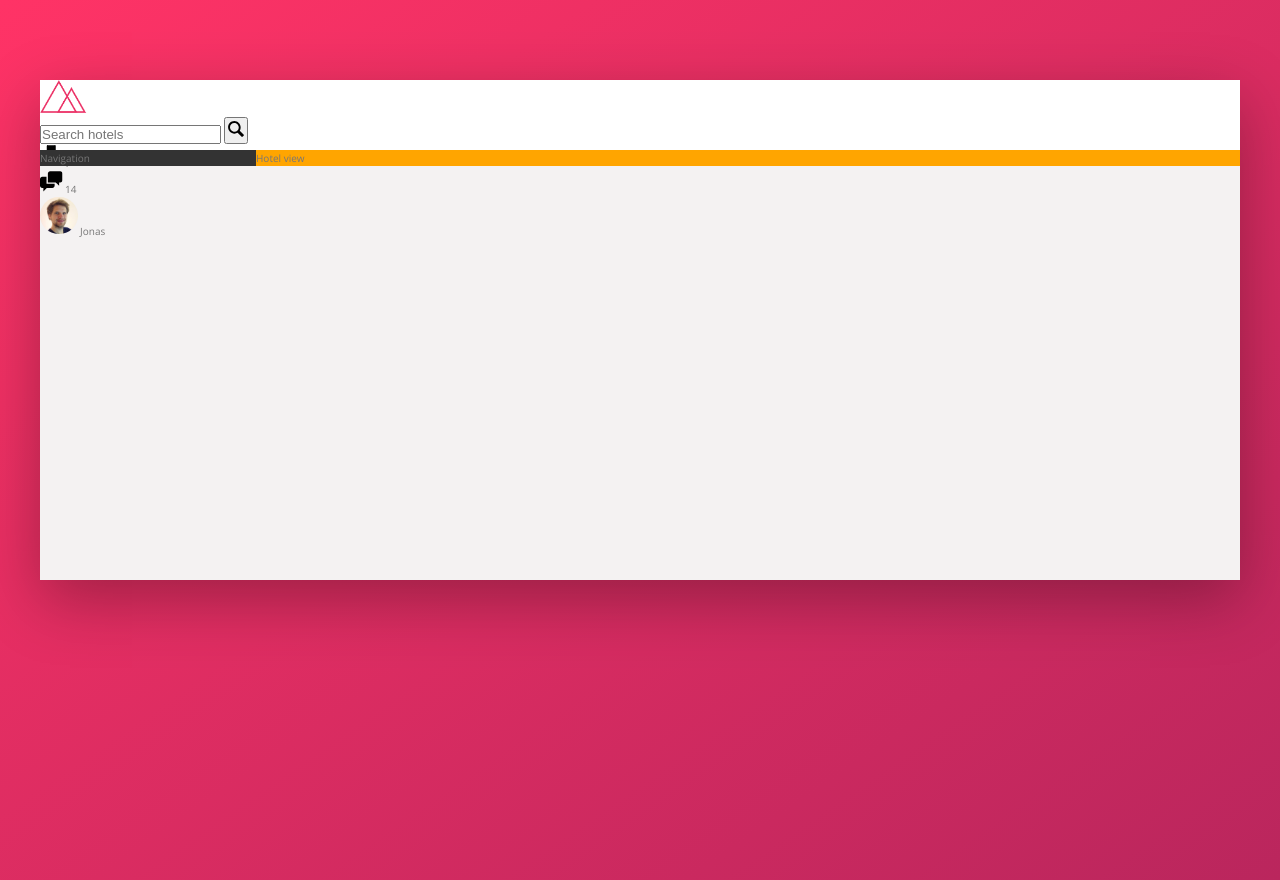
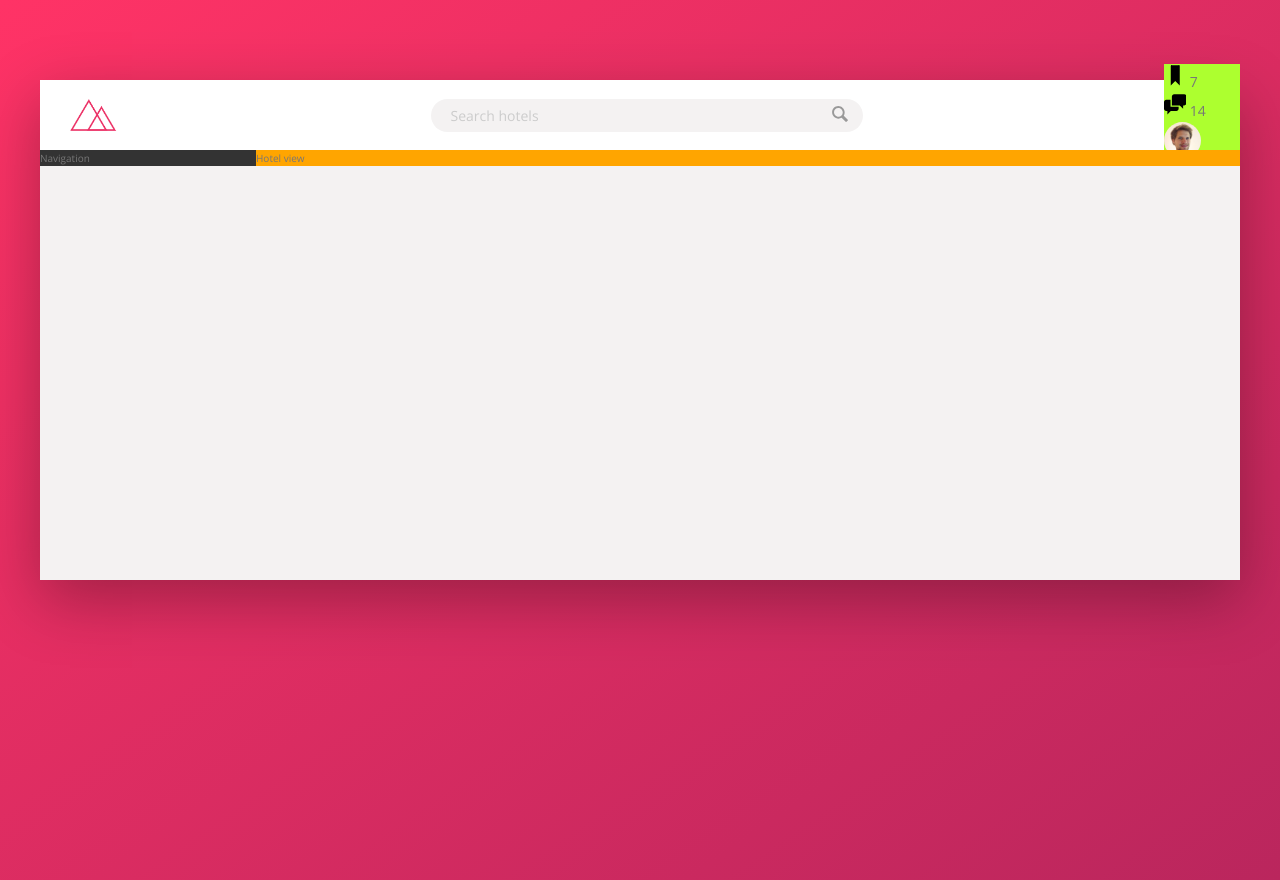
Before and after one commit to BradBones/tourism-site, a website: page index.html in a window 1280 px wide. Drawn offline with nearby package versions, Linux system fonts and the light colour scheme.

Commit message:
Search box feature

```diff
--- a/sass/_components.scss
+++ b/sass/_components.scss
@@ -2,22 +2,64 @@
 // LOGO
 .logo {
     height: 3.25rem;
+    margin-left: 3rem;
 }
 
 ///////////////////////////////////
 // SEARCH BOX
 .search {
+    flex: 0 0 40%;
+
+    display: flex;
+    align-items: center;
+    justify-content: center;
+
     &__input {
+        font-family: inherit;
+        font-size: inherit;
+        color: inherit;
+        background-color: var(--color-grey-light-2);
+        border: none;
+        padding: 0.7rem 2rem;
+        border-radius: 100px;
+        width: 90%;
+        margin-right: -3.25rem;
+        transition: all 0.2s;
 
+        &:focus {
+            outline: none;
+            width: 100%;
+            background-color: var(--color-grey-light-3);
+        }
+
+        &::-webkit-input-placeholder {
+            font-weight: 100;
+            color: var(--color-grey-light-4);
+        }
+    }
+
+    &__input:focus + &__button {
+        background-color: var(--color-grey-light-3);
     }
 
     &__button {
+        border: none;
+        background-color: var(--color-grey-light-2);
 
+        &:focus {
+            outline: none;
+        }
+
+        &:active {
+            transform: translateY(2px);
+        }
     }
 
     &__icon {
         height: 2rem;
         width: 2rem;
+
+        fill: var(--color-grey-dark-3); // SVG color change using fill
     }
 }
 
@@ -25,6 +67,7 @@
 ///////////////////////////////////
 // USER NAVIGATION
 .user-nav {
+    background-color: greenyellow;
     &__icon-box {
 
     }
--- a/sass/_layout.scss
+++ b/sass/_layout.scss
@@ -8,9 +8,15 @@
 }
 
 .header {
+    font-size: 1.4rem;
     height: 7rem;
     background-color: #fff;
     border-bottom: var(--color-grey-light-2);
+
+    // Flex box layout settings
+    display: flex;
+    justify-content: space-between;
+    align-items: center;
 
 }
 
```
Also changed, not shown: css/style.css.
